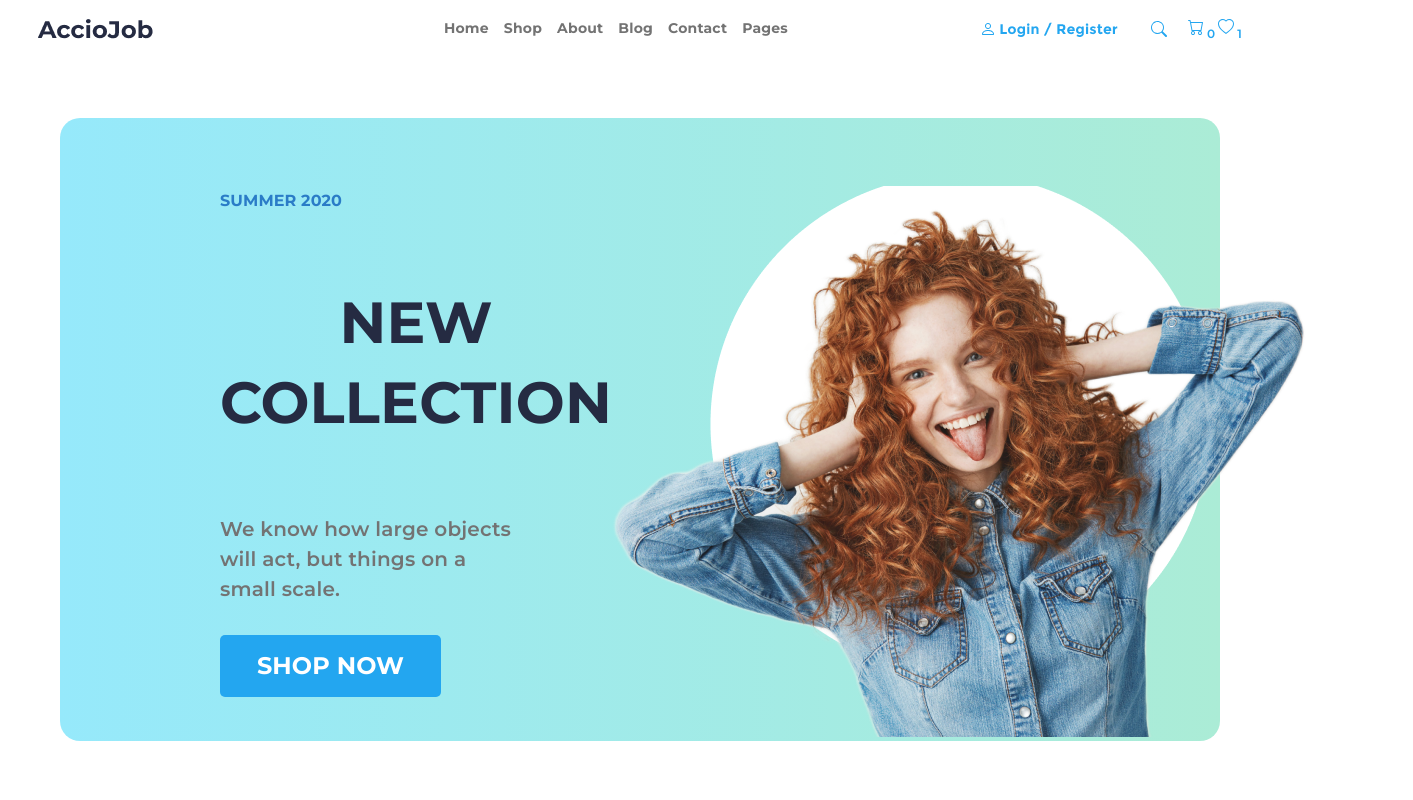
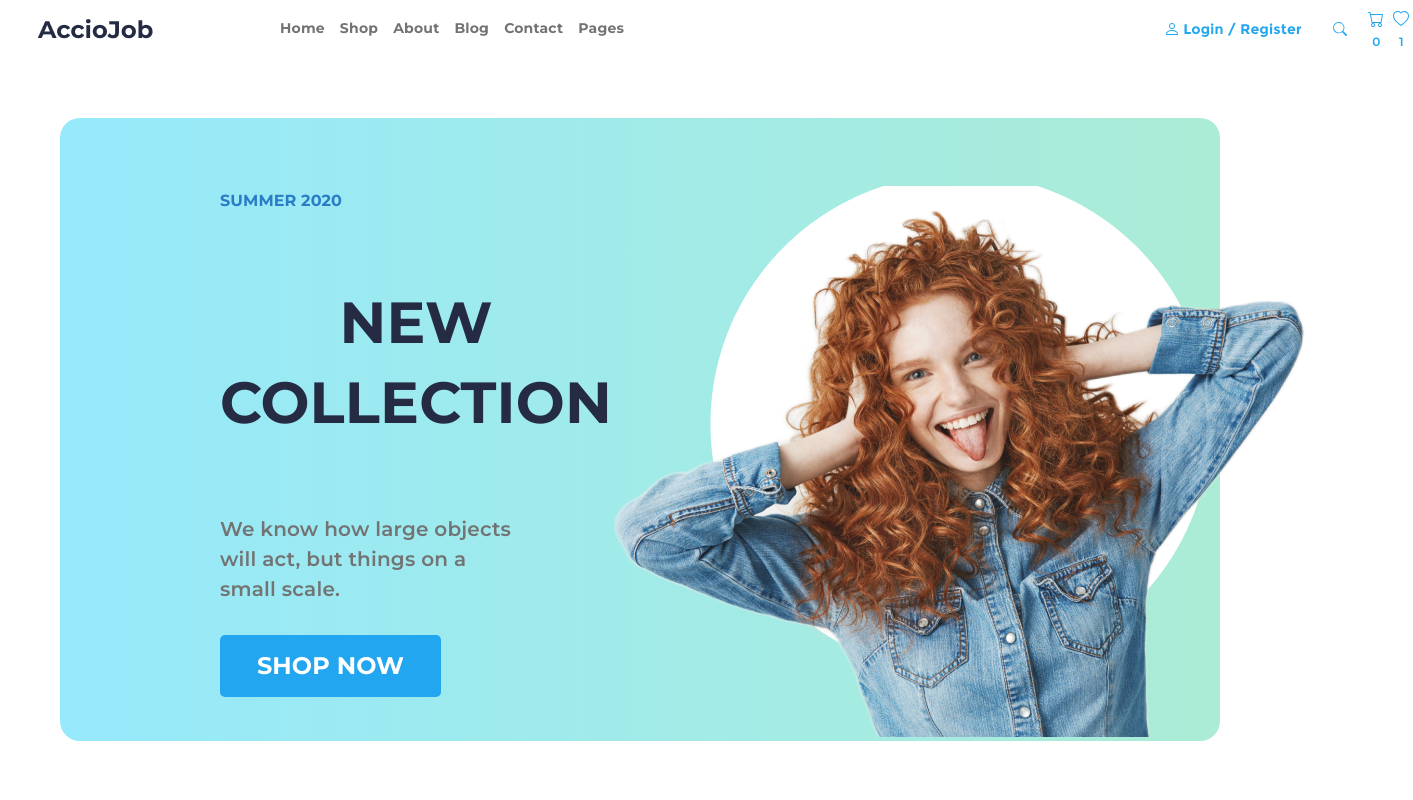
Before and after one commit to lensonfernandes/ProductsWebPage, a React (Create React App) app in the folder productswebpage/: page / in a window 1280 px wide. Shown: the top 800 px of the page, 1413 px wide, since content can reach past the window. Built offline with nearby package versions, Linux system fonts and the light colour scheme; no server answers.

Commit message:
Header List Items Brought to left side

```diff
--- a/productswebpage/src/components/Header/Header.css
+++ b/productswebpage/src/components/Header/Header.css
@@ -62,3 +62,7 @@ color: #23A6F0;
 .header-container svg{
     margin: 3px;
 }
+
+.pages{
+    margin-right: 40vw;
+}
--- a/productswebpage/src/components/Header/Header.js
+++ b/productswebpage/src/components/Header/Header.js
@@ -21,7 +21,7 @@ function Header() {
           <li>About</li>
           <li>Blog</li>
           <li>Contact</li>
-          <li>Pages</li>
+          <li className='pages'>Pages</li>
         </ul>
         <span className='navbar-right-options'>
           <img  src={loginbutton} alt="login button"/>
```
Also changed, not shown: 1 other file (tests, documents, lock files or other folders).
